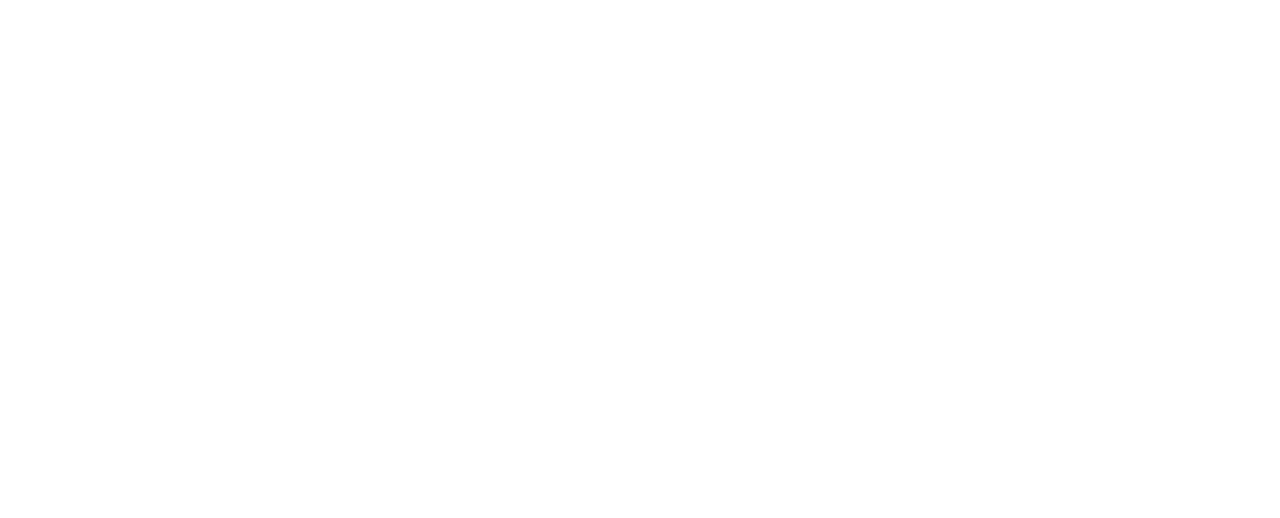
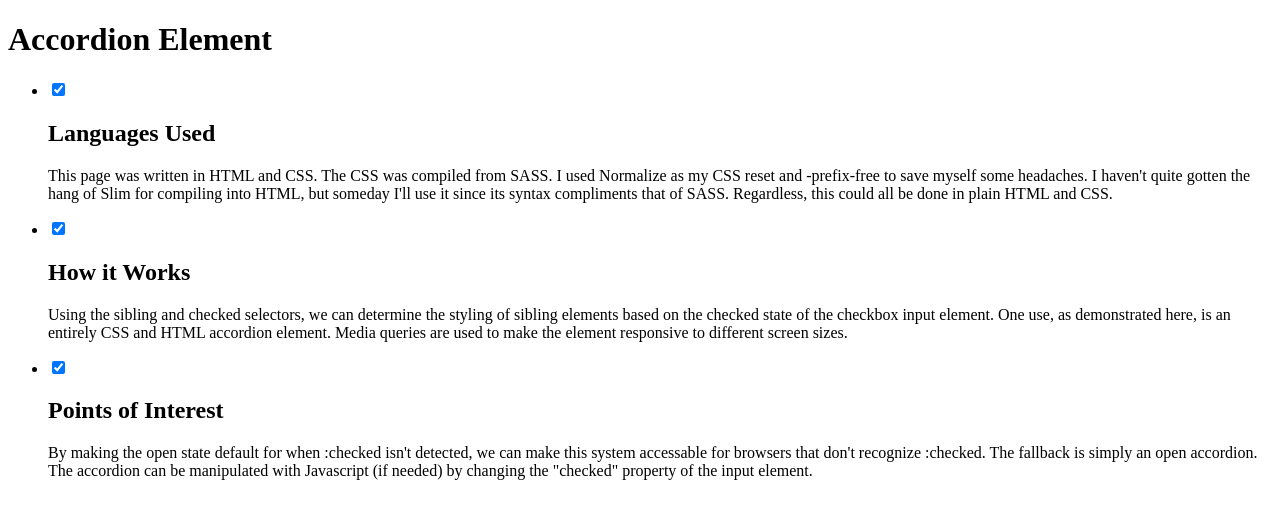
Before and after one commit to baci0008/exercise-4, a plain HTML site: page index.html in a window 1280 px wide. Drawn offline with Linux system fonts and the light colour scheme.

Commit message:
feat(html): add inspiration code
from Codepen

```diff
--- a/index.html
+++ b/index.html
@@ -2,9 +2,32 @@
 <html>
 <head>
 <meta charset="UTF-8">
-<title>Untitled Document</title>
+<title>Acordion Element HTML + CSS</title>
 </head>
 
 <body>
+	<!-- Inspiration http://codepen.io/abergin/pen/ihlDf -->
+	<h1>Accordion Element</h1>
+<ul>
+  <li>
+    <input type="checkbox" checked>
+    <i></i>
+    <h2>Languages Used</h2>
+    <p>This page was written in HTML and CSS. The CSS was compiled from SASS. I used Normalize as my CSS reset and -prefix-free to save myself some headaches. I haven't quite gotten the hang of Slim for compiling into HTML, but someday I'll use it since its syntax compliments that of SASS. Regardless, this could all be done in plain HTML and CSS.</p>
+  </li>
+  <li>
+    <input type="checkbox" checked>
+    <i></i>
+    <h2>How it Works</h2>
+    <p>Using the sibling and checked selectors, we can determine the styling of sibling elements based on the checked state of the checkbox input element. One use, as demonstrated here, is an entirely CSS and HTML accordion element. Media queries are used to make the element responsive to different screen sizes.</p>
+  </li>
+  <li>
+    <input type="checkbox" checked>
+    <i></i>
+    <h2>Points of Interest</h2>
+    <p>By making the open state default for when :checked isn't detected, we can make this system accessable for browsers that don't recognize :checked. The fallback is simply an open accordion. The accordion can be manipulated with Javascript (if needed) by changing the "checked" property of the input element.</p>
+  </li>
+</ul>
+
 </body>
 </html>
```
